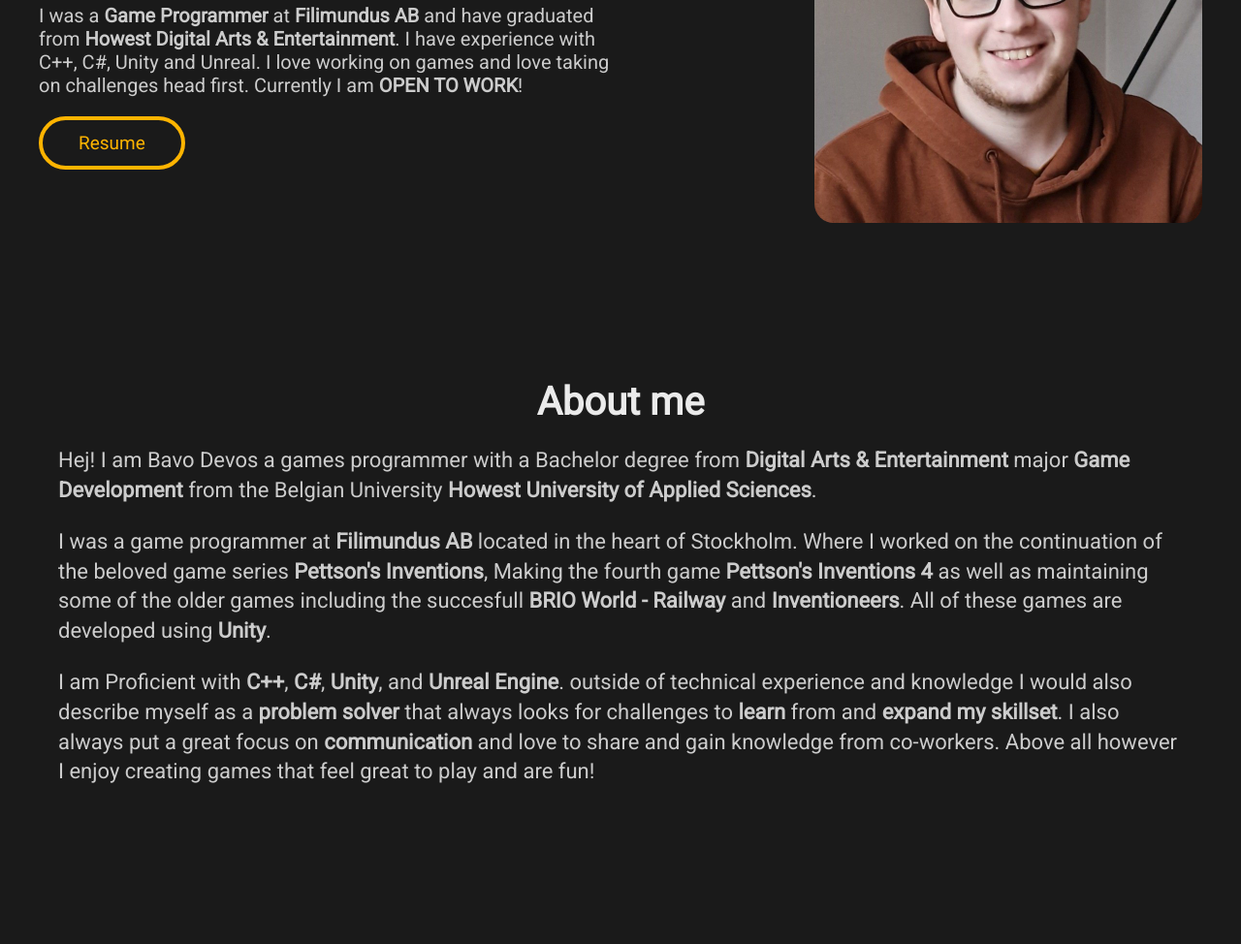
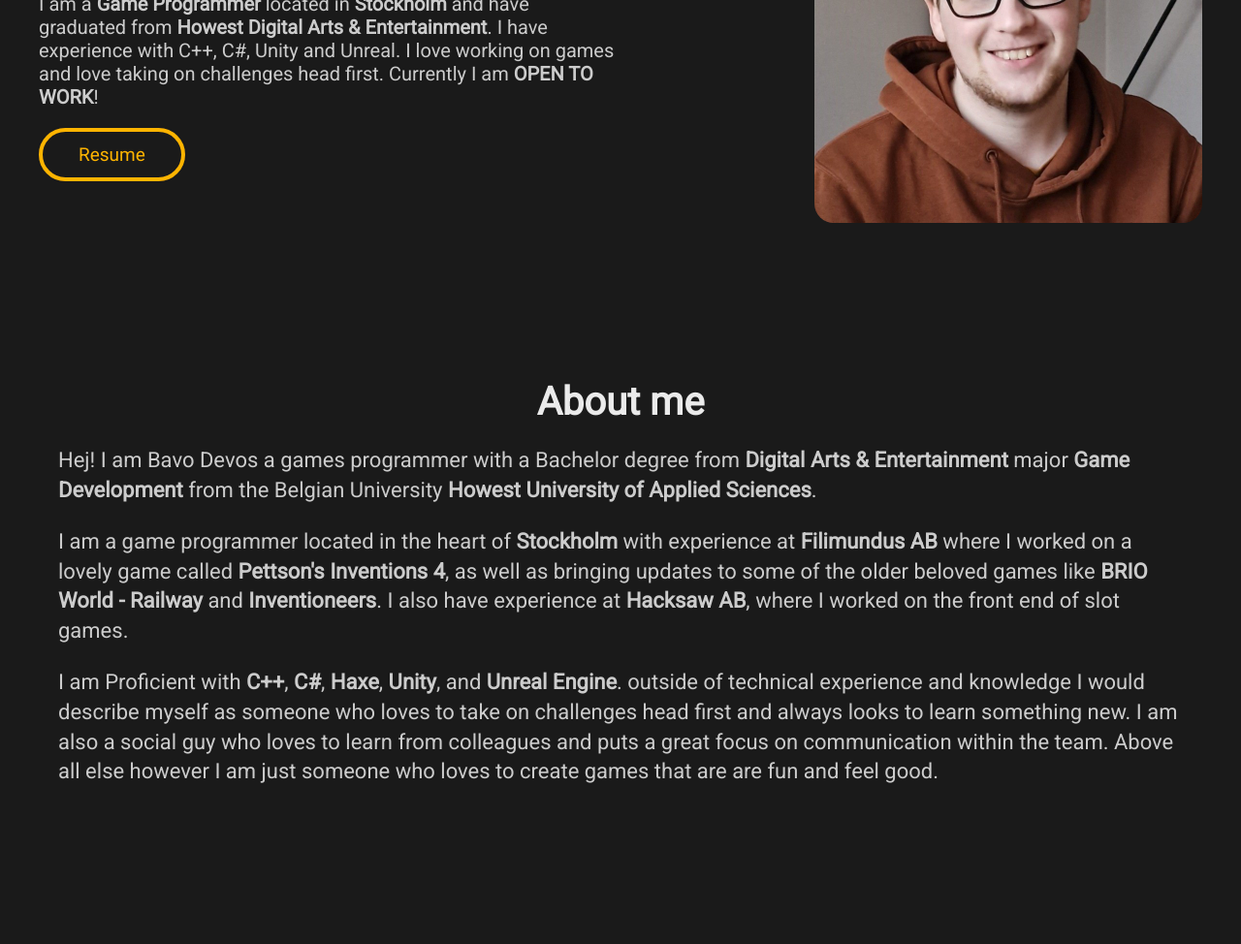
Before and after one commit to BavoDevos/Portfolio_Published, a plain HTML site: page index.html in a window 1280 px wide. Shown: the part 420-1394 px from the top of the page at 97% size. Drawn offline with Linux system fonts and the light colour scheme; files whose address does not match are found by name.

Commit message:
Fix: Quick edit to update the texts in portfolio and swap out resume

```diff
--- a/index.html
+++ b/index.html
@@ -31,7 +31,7 @@
                         <a class="introduction-role">Gameplay Programmer</a>
                         <p></p>
                         <P class="introduction-text">
-                            I was a <strong>Game Programmer</strong> at <strong>Filimundus AB</strong> and
+                            I am a <strong>Game Programmer</strong> located in <strong>Stockholm</strong> and
                             have graduated from <strong>Howest Digital Arts & Entertainment</strong>.
                             I have experience with C++, C#, Unity and Unreal. I love working on games and
                             love taking on challenges head first. Currently I am <strong>OPEN TO WORK</strong>!
@@ -54,25 +54,24 @@
                             <strong>Howest University of Applied Sciences</strong>.
                         </p>
                         <p class="about-text">
-                            I was a game programmer at <strong> Filimundus AB</strong>
-                            located in the heart of Stockholm. Where I worked on the continuation of
+                            I am a game programmer located in the heart of <strong>Stockholm</strong> with experience at <strong> Filimundus AB</strong>
+                            <!-- Where I worked on the continuation of
                             the beloved game series <strong>Pettson's Inventions</strong>, Making the fourth
                             game <strong>Pettson's Inventions 4</strong> as well as maintaining some of the older
                             games including the succesfull <strong>BRIO World - Railway</strong> and
                             <strong>Inventioneers</strong>. All of these
-                            games are developed using <strong>Unity</strong>.
+                            games are developed using <strong>Unity</strong>. -->
+
+                            where I worked on a lovely game called <strong>Pettson's Inventions 4</strong>,
+                            as well as bringing updates to some of the older beloved games like <strong>BRIO World - Railway</strong> and
+                            <strong>Inventioneers</strong>. I also have experience at <strong>Hacksaw AB</strong>, where I worked on the front end of slot games.
                         </p>
                         <p class="about-text">
-                            I am Proficient with <strong>C++</strong>, <strong>C#</strong>, <strong>Unity</strong>,
+                            I am Proficient with <strong>C++</strong>, <strong>C#</strong>, <strong>Haxe</strong>, <strong>Unity</strong>,
                             and <strong>Unreal Engine</strong>. outside of technical experience and knowledge I would
-                            also
-                            describe myself as a <strong>problem solver</strong> that always looks for challenges to
-                            <strong> learn</strong> from and <strong>expand my skillset</strong>. I also always put a
-                            great
-                            focus
-                            on <strong>communication</strong> and love to share and gain knowledge from co-workers.
-                            Above
-                            all however I enjoy creating games that feel great to play and are fun!
+                            describe myself as someone who loves to take on challenges head first and always looks to learn something new.
+                            I am also a social guy who loves to learn from colleagues and puts a great focus on communication within the team.
+                            Above all else however I am just someone who loves to create games that are are fun and feel good.
                         </p>
                         <div>
                         </div>
```
Also changed, not shown: 1 other file.
